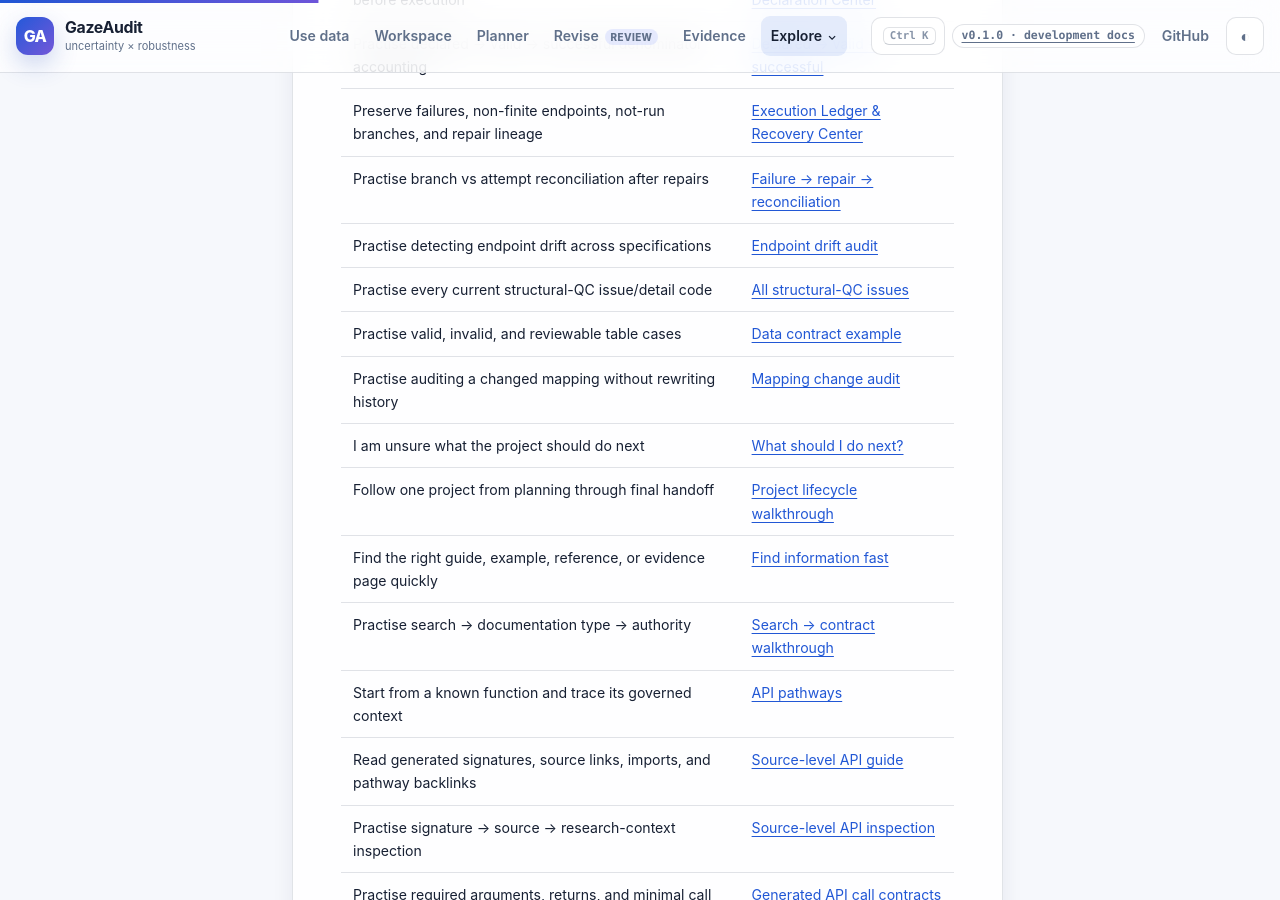
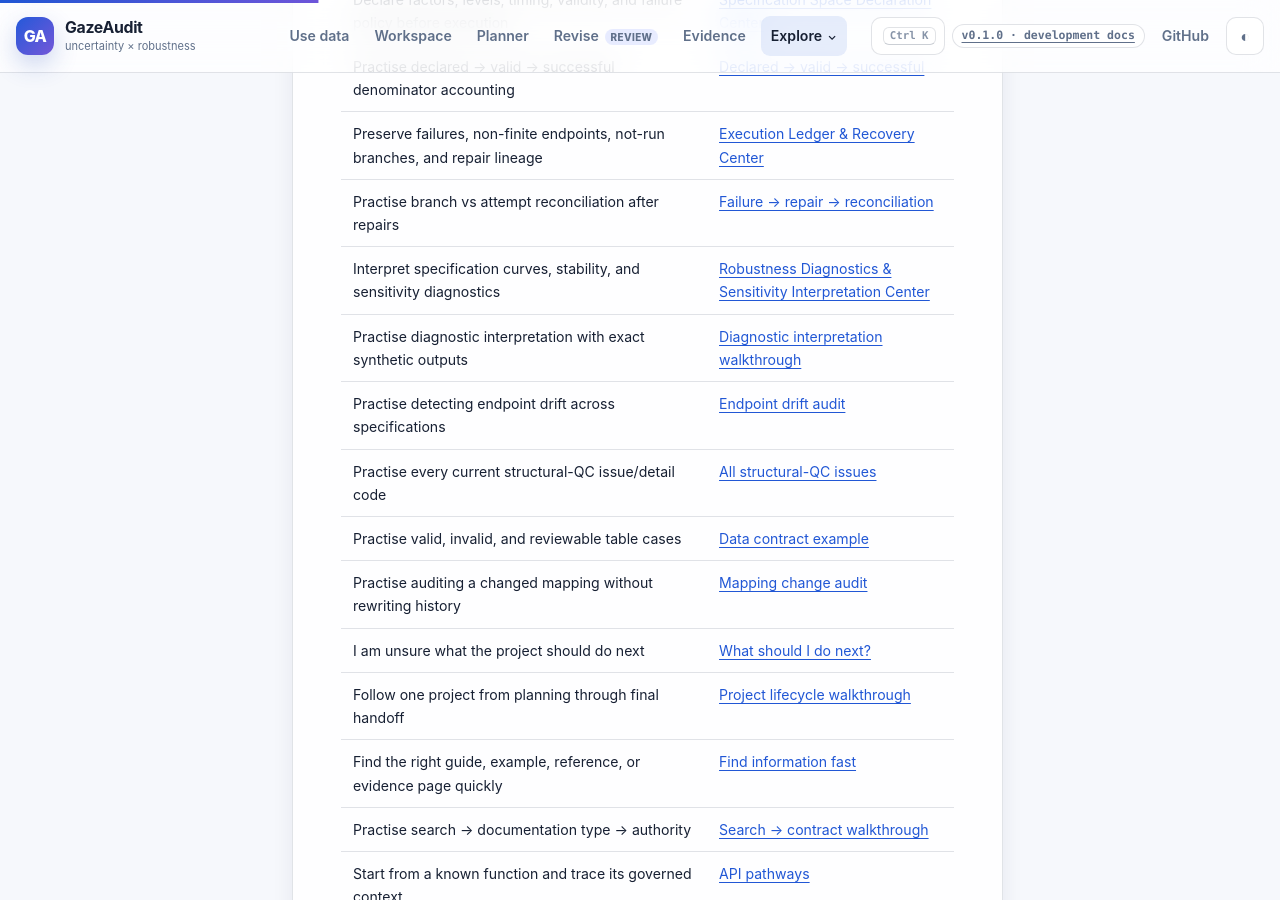
Before and after one commit to stefanosbalaskas/GazeAudit, a Jekyll site: the page built from docs/index.md, in a window 1280 px wide and 900 px high, scrolled down 3120 px. Built offline with Jekyll 4.4.1, drawn with Linux system fonts in a browser that asks for light colours.

Commit message:
docs: add robustness diagnostic routes to documentation hub

```diff
--- a/docs/index.md
+++ b/docs/index.md
@@ -84,6 +84,8 @@ Use **Ctrl/Cmd + K** anywhere on the site to search methods, workflows, examples
 | Practise declared → valid → successful denominator accounting | [Declared → valid → successful](examples/specification-denominator-audit/) |
 | Preserve failures, non-finite endpoints, not-run branches, and repair lineage | [Execution Ledger & Recovery Center](execution-ledger/) |
 | Practise branch vs attempt reconciliation after repairs | [Failure → repair → reconciliation](examples/execution-ledger-reconciliation/) |
+| Interpret specification curves, stability, and sensitivity diagnostics | [Robustness Diagnostics & Sensitivity Interpretation Center](robustness-diagnostics/) |
+| Practise diagnostic interpretation with exact synthetic outputs | [Diagnostic interpretation walkthrough](examples/robustness-diagnostic-walkthrough/) |
 | Practise detecting endpoint drift across specifications | [Endpoint drift audit](examples/endpoint-drift-audit/) |
 | Practise every current structural-QC issue/detail code | [All structural-QC issues](examples/all-structural-qc-issues/) |
 | Practise valid, invalid, and reviewable table cases | [Data contract example](examples/data-contract-valid-invalid/) |
```
